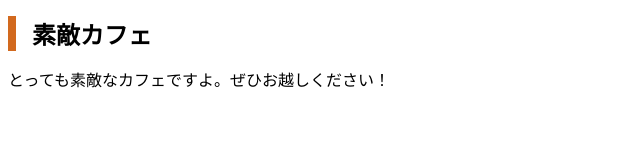
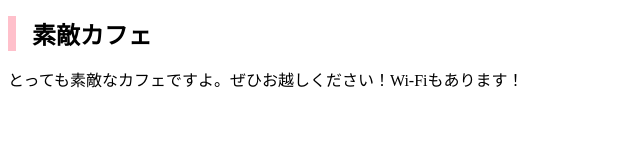
Before and after one commit to uz-yogo/mycafe, a plain HTML site: page index.html in a window 1280 px wide. Shown: the whole page, without its empty margins (0-640 px from the left). Drawn offline with Linux system fonts and the light colour scheme.

Commit message:
Add files via upload

```diff
--- a/css/styles.css
+++ b/css/styles.css
@@ -1,5 +1,5 @@
 h1 {
   font-size: 24px;
   padding-left: 16px;
-  border-left: 8px solid chocolate;
+  border-left: 8px solid pink;
 }
--- a/index.html
+++ b/index.html
@@ -9,6 +9,6 @@
 </head>
 <body>
   <h1>素敵カフェ</h1>
-  <p>とっても素敵なカフェですよ。ぜひお越しください！</p>
+  <p>とっても素敵なカフェですよ。ぜひお越しください！Wi-Fiもあります！</p>
 </body>
 </html>
```
